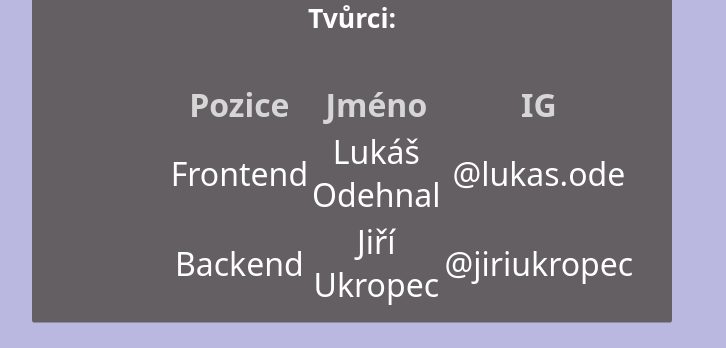
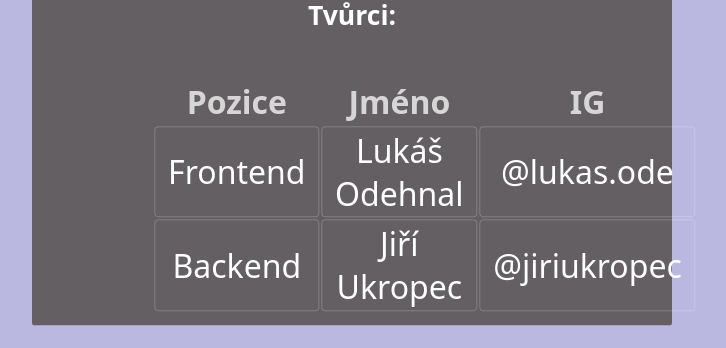
Before and after one commit to divear/purkiada2024, a Next.js app: page /win in a window 1280 px wide. Shown: the part 449-797 px from the top of the page, without its empty margins (288-1014 px from the left). Built offline with nearby package versions, Linux system fonts and the light colour scheme.

Commit message:
fix styling

```diff
--- a/styles/globals.css
+++ b/styles/globals.css
@@ -125,11 +125,20 @@ textarea {
 	color: rgb(255, 255, 178);
 }
 .credits {
-	width: 60%;
+	display: grid;
+	column-gap: 400px;
+	width: 65%;
 	position: relative;
 	text-align: center;
 	left: 50%;
 	transform: translateX(-50%);
+}
+td {
+	border: 1px solid rgba(255, 255, 255, 0.207);
+	/* display: grid; */
+	/* margin: 0vw; */
+	padding: 0.2vh 1vw;
+	border-radius: 0.3vw;
 }
 .winImg {
 	width: 10vw;
@@ -240,4 +249,12 @@ th {
 	.container .list ol li {
 		padding-left: 0px;
 	}
+	.credits {
+		/* width: 100%;
+		position: relative;
+		text-align: center;
+		left: 50%;
+		transform: translateX(-50%); */
+		font-size: 1.4rem;
+	}
 }
```
